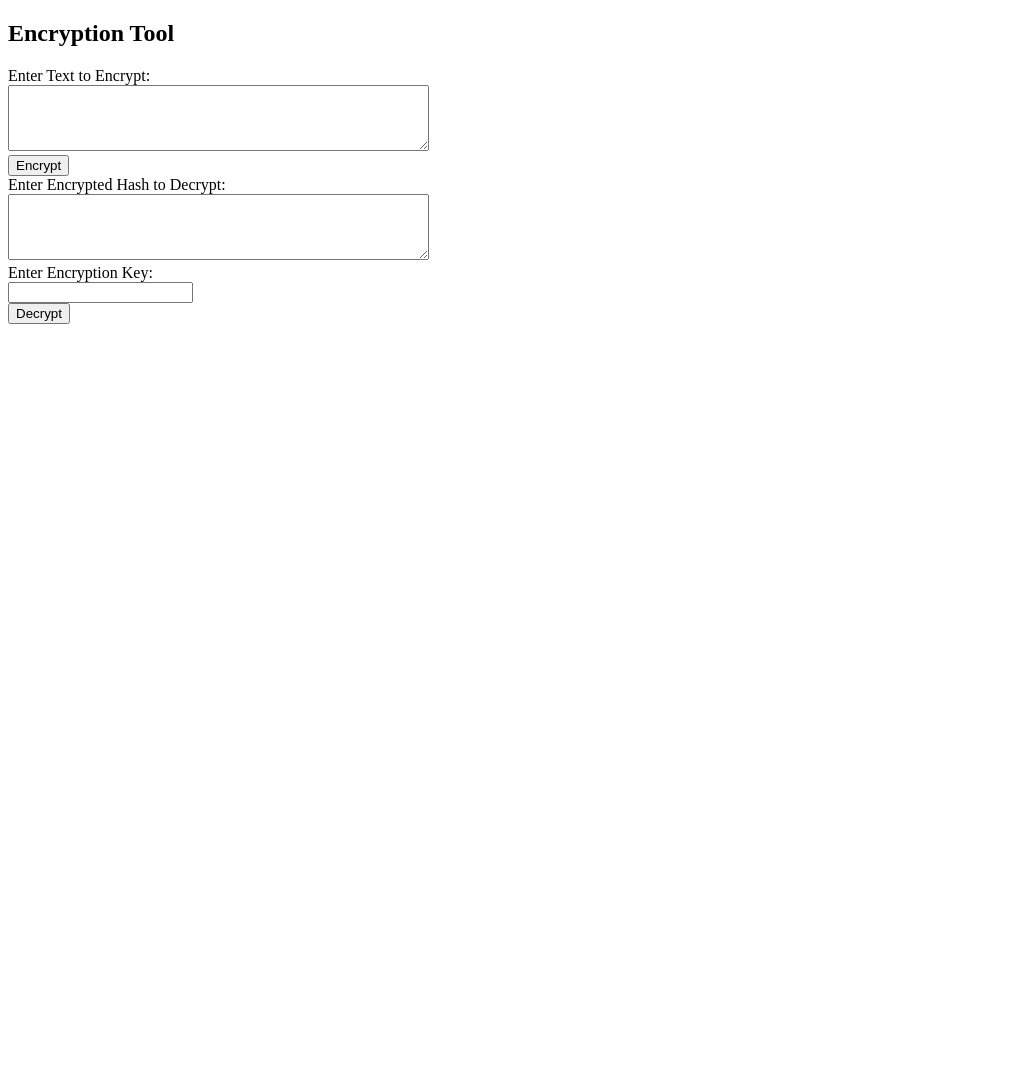
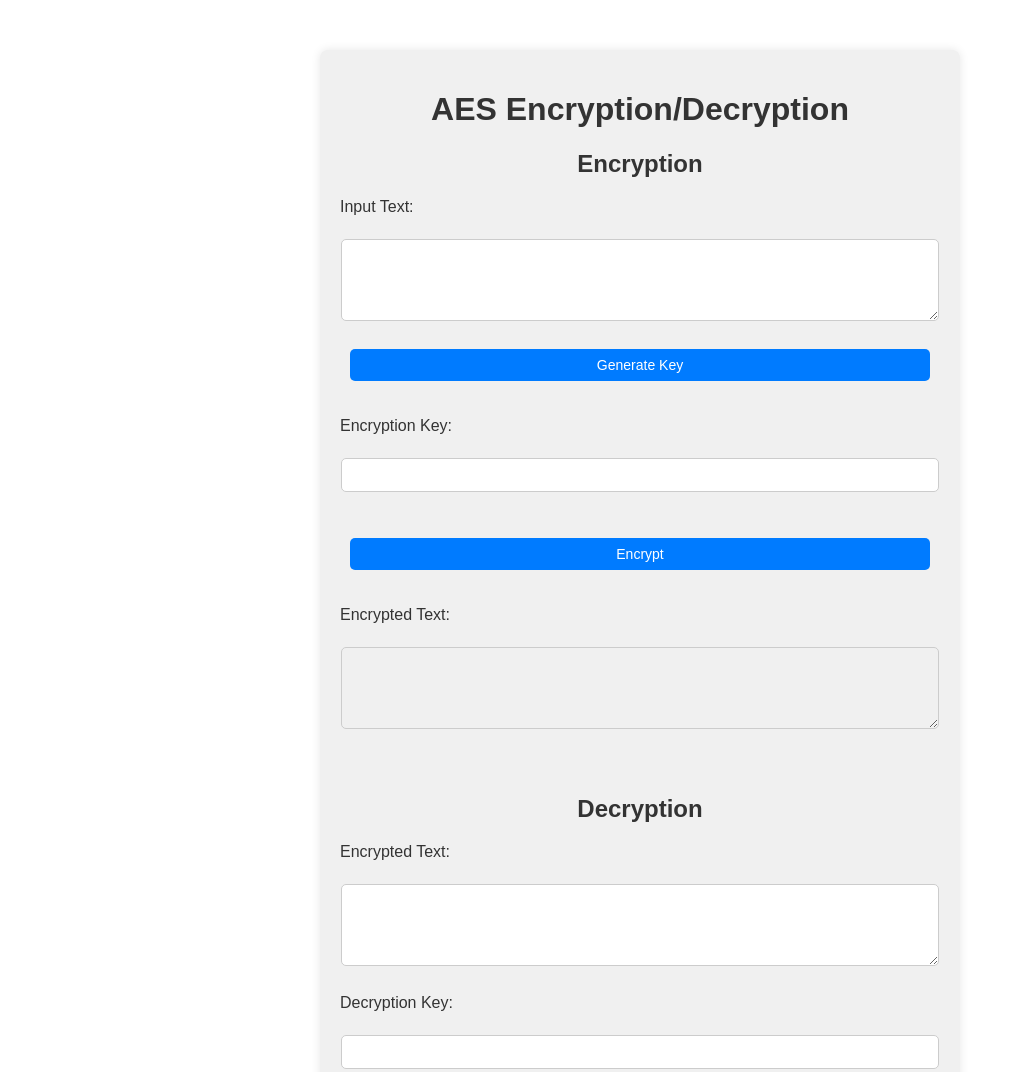
Before and after one commit to Acrozi/Encryption-WEB-API-WITH-AES, a plain HTML site: page Web/index.html in a window 1280 px wide. Shown: the top 1072 px of the page, without its empty margins (0-1015 px from the left). Before the commit the page ends 800 px from the top, so only its background shows below. Drawn offline with Linux system fonts and the light colour scheme.

Commit message:
Added css to html and changes to JS

```diff
--- a/Web/index.html
+++ b/Web/index.html
@@ -1,41 +1,38 @@
-<!-- HTML-koden -->
 <!DOCTYPE html>
 <html lang="en">
 <head>
     <meta charset="UTF-8">
     <meta name="viewport" content="width=device-width, initial-scale=1.0">
-    <title>Encryption Tool</title>
+    <link rel="stylesheet" href="style.css" />
+    <title>AES Encryption/Decryption</title>
 </head>
 <body>
-    <h2>Encryption Tool</h2>
+    <div class="container">
+        <h1>AES Encryption/Decryption</h1>
 
-    <div>
-        <label for="inputText">Enter Text to Encrypt:</label><br>
-        <textarea id="inputText" rows="4" cols="50"></textarea><br>
-        <button onclick="encrypt()">Encrypt</button>
+        <div>
+            <h2>Encryption</h2>
+            <label class="label-block" for="inputText">Input Text:</label><br>
+            <textarea id="inputText" class="input-box" rows="4" cols="50"></textarea><br>
+            <button class="button" onclick="generateKey()">Generate Key</button><br><br>
+            <label class="label-block" for="encryptionKey">Encryption Key:</label><br>
+            <input type="text" id="encryptionKey" class="input-box" readonly><br><br>
+            <button class="button" onclick="encryptText()">Encrypt</button><br><br>
+            <label class="label-block" for="encryptedText">Encrypted Text:</label><br>
+            <textarea id="encryptedText" class="input-box" rows="4" cols="50" readonly></textarea><br><br>
+        </div>
+
+        <div>
+            <h2>Decryption</h2>
+            <label class="label-block" for="encryptedInput">Encrypted Text:</label><br>
+            <textarea id="encryptedInput" class="input-box" rows="4" cols="50"></textarea><br>
+            <label class="label-block" for="decryptionKey">Decryption Key:</label><br>
+            <input type="text" id="decryptionKey" class="input-box"><br><br>
+            <button class="button" onclick="decryptText()">Decrypt</button><br><br>
+            <label class="label-block" for="decryptedText">Decrypted Text:</label><br>
+            <textarea id="decryptedText" class="input-box" rows="4" cols="50" readonly></textarea>
+        </div>
     </div>
-
-    <div id="encryptedTextDiv" style="display:none;">
-        <label for="encryptedText">Encrypted Text:</label><br>
-        <textarea id="encryptedText" rows="4" cols="50" readonly></textarea><br>
-        <label for="encryptionKey">Encryption Key:</label><br>
-        <input type="text" id="encryptionKey" readonly><br>
-        <a id="encryptedLink" href="#" target="_blank">Click here to see encrypted text</a><br>
-    </div>
-
-    <div>
-        <label for="inputHash">Enter Encrypted Hash to Decrypt:</label><br>
-        <textarea id="inputHash" rows="4" cols="50"></textarea><br>
-        <label for="decryptionKey">Enter Encryption Key:</label><br>
-        <input type="text" id="decryptionKey"><br>
-        <button onclick="decrypt()">Decrypt</button>
-    </div>
-
-    <div id="decryptedTextDiv" style="display:none;">
-        <label for="decryptedText">Decrypted Text:</label><br>
-        <textarea id="decryptedText" rows="4" cols="50" readonly></textarea><br>
-    </div>
-
     <script src="script.js"></script>
 </body>
 </html>
--- a/Web/script.js
+++ b/Web/script.js
@@ -1,68 +1,58 @@
-function encrypt() {
-    var inputText = document.getElementById("inputText").value.trim(); // Trim whitespace
-
-    if (!inputText) {
-        alert("Please enter text to encrypt.");
-        return; // Stop execution if input is null
+async function generateKey() {
+    try {
+        const response = await fetch('http://encryptionapi-env.eba-mp8gwi3q.eu-north-1.elasticbeanstalk.com/key');
+        const data = await response.json();
+        document.getElementById('encryptionKey').value = data.key;
+    } catch (error) {
+        console.error('Error generating key:', error);
+        alert('Error generating key. Please check the console for details.');
     }
-
-    var apiUrl = "http://encryptionapi-env.eba-mp8gwi3q.eu-north-1.elasticbeanstalk.com/key";
-
-    // Skicka en GET-begäran till API-servern för att hämta nyckeln
-    fetch(apiUrl)
-    .then(response => response.json())
-    .then(data => {
-        var key = data.key; // Hämta nyckeln från JSON-svaret
-
-        var encryptUrl = "http://encryptionapi-env.eba-mp8gwi3q.eu-north-1.elasticbeanstalk.com/encryption/encrypt";
-
-        // Skicka en GET-begäran till API-servern för att kryptera texten med den hämtade nyckeln
-        fetch(encryptUrl + "?key=" + key + "&plaintext=" + inputText)
-        .then(response => response.json())
-        .then(data => {
-            // Uppdatera HTML med den krypterade texten och nyckeln från API-svaret
-            document.getElementById("encryptedText").value = data.encryptedText;
-            document.getElementById("encryptionKey").value = key;
-            document.getElementById("encryptedLink").href = data.link;
-            document.getElementById("encryptedTextDiv").style.display = "block";
-        })
-        .catch(error => {
-            console.error('Error:', error);
-        });
-    })
-    .catch(error => {
-        console.error('Error:', error);
-        alert('An error occurred while fetching the key.');
-    });
 }
 
+async function encryptText() {
+    const inputText = document.getElementById('inputText').value;
+    const encryptionKey = document.getElementById('encryptionKey').value;
 
-function decrypt() {
-    var inputHash = document.getElementById("inputHash").value;
-    var decryptionKey = document.getElementById("decryptionKey").value.trim(); // Trim whitespace
+    try {
+        const response = await fetch('http://encryptionapi-env.eba-mp8gwi3q.eu-north-1.elasticbeanstalk.com/encryption/encrypt', {
+            method: 'POST',
+            headers: {
+                'Content-Type': 'application/json'
+            },
+            body: JSON.stringify({
+                plaintext: inputText,
+                key: encryptionKey
+            })
+        });
 
-    if (!inputHash || !decryptionKey) {
-        alert("Please enter encrypted hash and decryption key.");
-        return; // Stop execution if input is null
+        const data = await response.json();
+        document.getElementById('encryptedText').value = data.encryptedText;
+    } catch (error) {
+        console.error('Error encrypting text:', error);
+        alert('Error encrypting text. Please check the console for details.');
     }
+}
 
-    var apiUrl = "http://encryptionapi-env.eba-mp8gwi3q.eu-north-1.elasticbeanstalk.com/encryption/decrypt";
+async function decryptText() {
+    const encryptedText = document.getElementById('encryptedInput').value;
+    const decryptionKey = document.getElementById('decryptionKey').value;
 
-    // Skicka en GET-begäran till API-servern för att dekryptera texten
-    fetch(apiUrl + "?key=" + decryptionKey + "&ciphertext=" + inputHash)
-    .then(response => {
-        if (!response.ok) {
-            throw new Error('Invalid key or ciphertext');
-        }
-        return response.json();
-    })
-    .then(data => {
-        // Uppdatera HTML med den dekrypterade texten från API-svaret
-        document.getElementById("decryptedText").value = data.decryptedText;
-        document.getElementById("decryptedTextDiv").style.display = "block";
-    })
-    .catch(error => {
-        console.error('Error:', error);
-        alert('Error: Invalid key or ciphertext');
-    });
+    try {
+        const response = await fetch('http://encryptionapi-env.eba-mp8gwi3q.eu-north-1.elasticbeanstalk.com/encryption/decrypt', {
+            method: 'POST',
+            headers: {
+                'Content-Type': 'application/json'
+            },
+            body: JSON.stringify({
+                ciphertext: encryptedText,
+                key: decryptionKey
+            })
+        });
+
+        const data = await response.json();
+        document.getElementById('decryptedText').value = data.decryptedText;
+    } catch (error) {
+        console.error('Error decrypting text:', error);
+        alert('Error decrypting text. Please check the console for details.');
+    }
 }
--- /dev/null
+++ b/Web/style.css
@@ -0,0 +1,70 @@
+body {
+    font-family: Arial, sans-serif;
+    margin: 0;
+    padding: 0;
+}
+
+.container {
+    max-width: 600px;
+    margin: 50px auto;
+    padding: 20px;
+    background-color: #f0f0f0;
+    border-radius: 8px;
+    box-shadow: 0 0 10px rgba(0, 0, 0, 0.1);
+}
+
+h1, h2 {
+    text-align: center;
+    color: #333;
+}
+
+.label-block {
+    display: block;
+    margin-bottom: 5px;
+    color: #333;
+}
+
+.input-box {
+    width: calc(100% - 20px);
+    padding: 8px;
+    margin-bottom: 10px;
+    border: 1px solid #ccc;
+    border-radius: 5px;
+    font-size: 14px;
+    display: block;
+    margin-left: auto;
+    margin-right: auto;
+}
+
+.button {
+    width: calc(100% - 20px);
+    padding: 8px;
+    background-color: #007bff;
+    color: #fff;
+    border: none;
+    border-radius: 5px;
+    cursor: pointer;
+    font-size: 14px;
+    display: block;
+    margin-left: auto;
+    margin-right: auto;
+    text-align: center;
+}
+
+.button:hover {
+    background-color: #0056b3;
+}
+
+.button:active {
+    background-color: #004080;
+}
+
+.button:disabled {
+    background-color: #ccc;
+    cursor: not-allowed;
+}
+
+textarea[readonly] {
+    background-color: #f0f0f0;
+    color: #333;
+}
```
